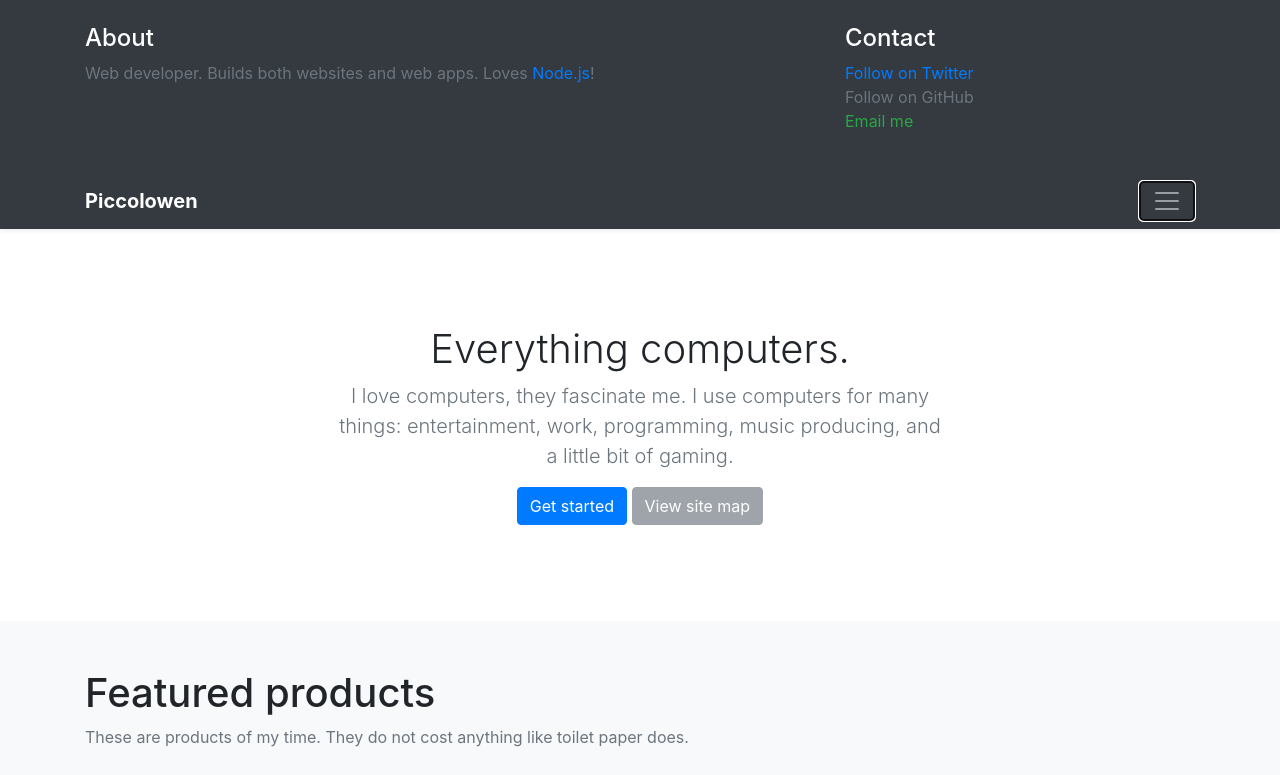
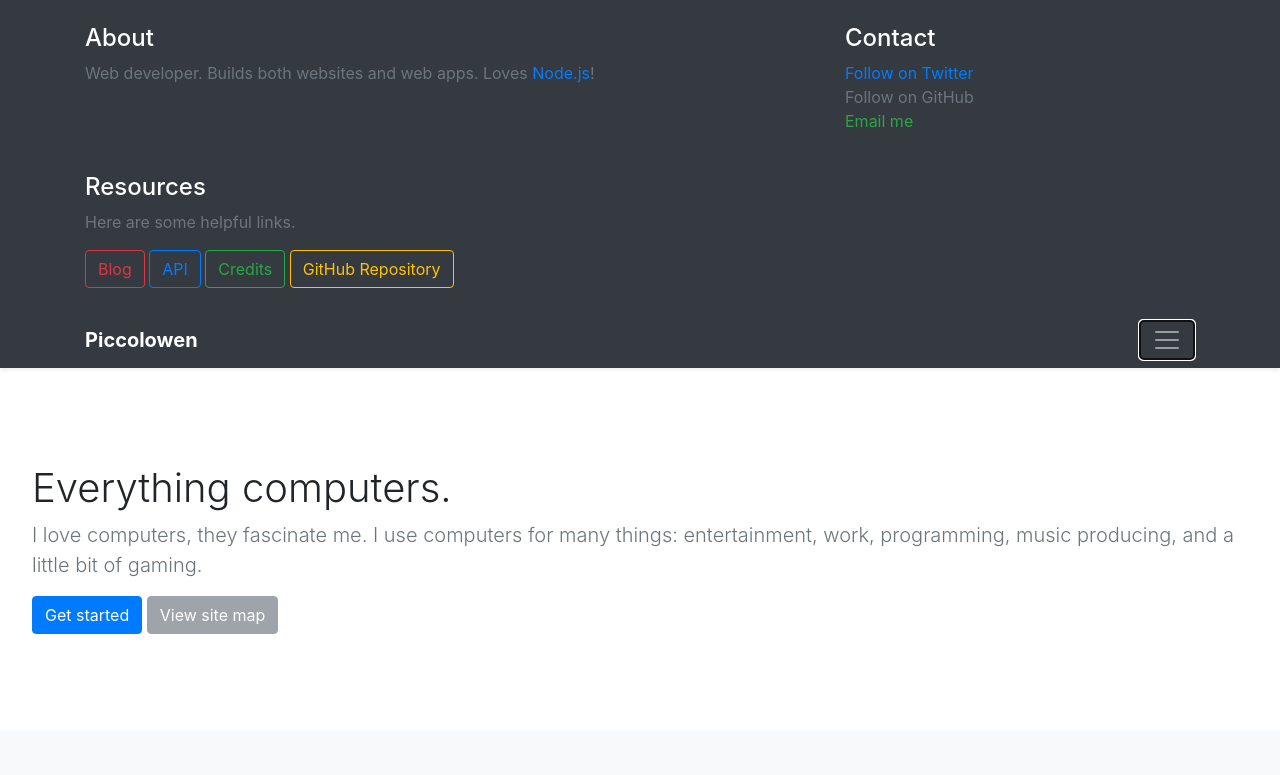
Before and after one commit to cmexdev/cmexdev.github.io, a plain HTML site: page index.html in a window 1280 px wide. Both pictures are taken after a click on the button "Toggle navigation". Shown: the top 775 px of the page. Drawn offline with nearby package versions, Linux system fonts and the light colour scheme.

Commit message:
add some new features

```diff
--- a/index.html
+++ b/index.html
@@ -85,6 +85,17 @@
                         </ul>
                     </div>
                 </div>
+                <div class="row">
+                    <div class="col-sm-12">
+                        <h4 class="text-white">Resources</h4>
+                        <p class="text-muted">Here are some helpful links.</p>
+                        <a href="blog/" class="btn btn-outline-danger">Blog</a>
+                        <a href="api/" class="btn btn-outline-primary">API</a>
+                        <a href="credits/" class="btn btn-outline-success">Credits</a>
+                        <a href="https://github.com/Piccolowen/piccolowen.github.io" class="btn btn-outline-warning">GitHub Repository</a>
+                    </div>
+                </div>
+                <br>
             </div>
         </div>
         <div class="navbar navbar-dark bg-dark shadow-sm">
@@ -102,8 +113,8 @@
 
     <main role="main">
 
-        <section class="jumbotron text-center">
-            <div class="container">
+        <div class="jumbotron text-left">
+            <div class="">
                 <h1>Everything computers.</h1>
                 <p class="lead text-muted">I love computers, they fascinate me. I use computers for many things:
                     entertainment, work, programming, music producing, and a little bit of gaming.</p>
@@ -111,8 +122,8 @@
                     <a href="#" class="btn btn-primary">Get started</a>
                     <a href="#" class="btn btn-secondary disabled">View site map</a>
                 </p>
-            </div>
-        </section>
+</div>
+        </div>
 
         <div class="album py-5 bg-light">
             <div class="container">
```
